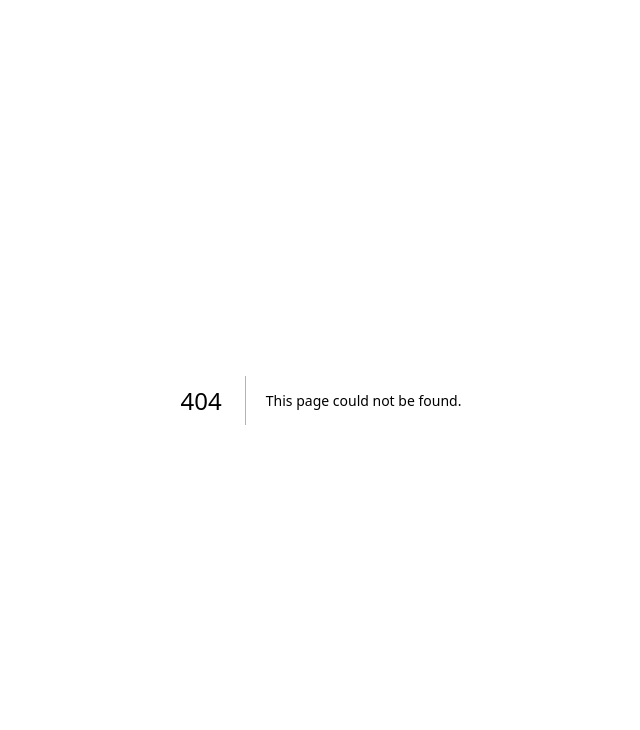
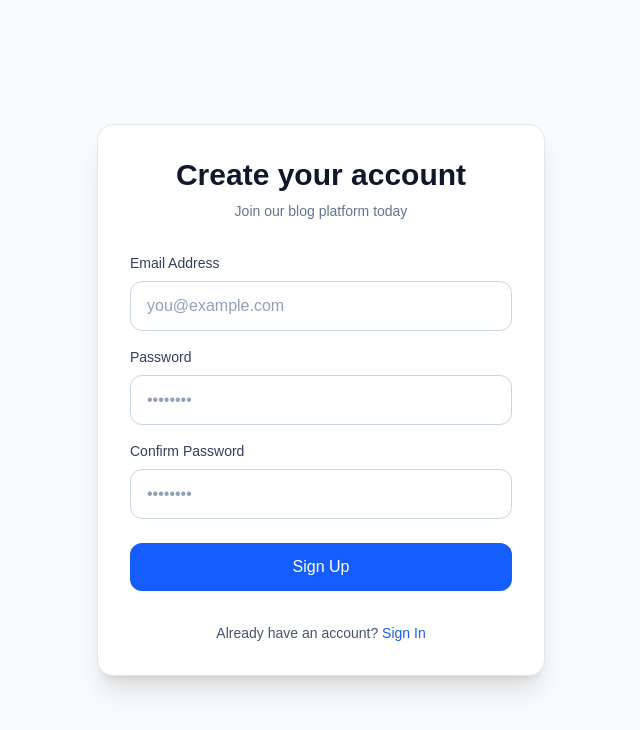
Before and after one commit to Ravindu-Buddhika/blog-app, a Next.js app: page /signup in a window 1280 px wide. Before the commit this address had no page. Shown: the top 730 px of the page, without its empty margins (319-959 px from the left). Built offline with nearby package versions, Linux system fonts and the light colour scheme; no server answers.

Commit message:
feat: implement signup page with clean light mode UI

```diff
--- /dev/null
+++ b/src/app/signup/page.tsx
@@ -0,0 +1,130 @@
+'use client';
+
+import React, { useState } from 'react';
+import { authService } from '@/services/authService';
+import Link from 'next/link';
+
+export default function SignUpPage() {
+  const [email, setEmail] = useState('');
+  const [password, setPassword] = useState('');
+  const [confirmPassword, setConfirmPassword] = useState('');
+  const [loading, setLoading] = useState(false);
+  const [message, setMessage] = useState<{ type: 'success' | 'error'; text: string } | null>(null);
+
+  const handleSignUp = async (e: React.FormEvent) => {
+    e.preventDefault();
+    setLoading(true);
+    setMessage(null);
+
+    if (password !== confirmPassword) {
+      setMessage({ type: 'error', text: 'Passwords do not match!' });
+      setLoading(false);
+      return;
+    }
+
+    if (password.length < 6) {
+      setMessage({ type: 'error', text: 'Password must be at least 6 characters long.' });
+      setLoading(false);
+      return;
+    }
+
+    try {
+      await authService.signUp(email, password);
+
+      setMessage({
+        type: 'success',
+        text: 'Registration successful! Account created.'
+      });
+
+      setEmail('');
+      setPassword('');
+      setConfirmPassword('');
+    } catch (error: any) {
+      setMessage({ type: 'error', text: error.message || 'Something went wrong!' });
+    } finally {
+      setLoading(false);
+    }
+  };
+
+  return (
+    <div className="min-h-screen flex items-center justify-center bg-slate-50 px-4">
+      <div className="max-w-md w-full space-y-8 bg-white p-8 rounded-2xl shadow-xl border border-slate-200">
+
+        <div className="text-center">
+          <h2 className="text-3xl font-extrabold text-slate-900">Create your account</h2>
+          <p className="mt-2 text-sm text-slate-500">
+            Join our blog platform today
+          </p>
+        </div>
+
+        {message && (
+          <div className={`p-4 rounded-lg text-sm text-center border ${
+            message.type === 'success'
+              ? 'bg-emerald-50 text-emerald-700 border-emerald-200'
+              : 'bg-rose-50 text-rose-700 border-rose-200'
+          }`}>
+            {message.text}
+          </div>
+        )}
+
+        <form className="mt-8 space-y-6" onSubmit={handleSignUp}>
+          <div className="space-y-4">
+            <div>
+              <label className="text-sm font-medium text-slate-700 block mb-2">Email Address</label>
+              <input
+                type="email"
+                required
+                value={email}
+                onChange={(e) => setEmail(e.target.value)}
+                className="w-full px-4 py-3 bg-white border border-slate-300 rounded-xl text-slate-900 placeholder:text-slate-400 focus:outline-none focus:ring-2 focus:ring-blue-500 focus:border-transparent transition"
+                placeholder="you@example.com"
+              />
+            </div>
+
+            <div>
+              <label className="text-sm font-medium text-slate-700 block mb-2">Password</label>
+              <input
+                type="password"
+                required
+                value={password}
+                onChange={(e) => setPassword(e.target.value)}
+                className="w-full px-4 py-3 bg-white border border-slate-300 rounded-xl text-slate-900 placeholder:text-slate-400 focus:outline-none focus:ring-2 focus:ring-blue-500 focus:border-transparent transition"
+                placeholder="••••••••"
+              />
+            </div>
+
+            <div>
+              <label className="text-sm font-medium text-slate-700 block mb-2">Confirm Password</label>
+              <input
+                type="password"
+                required
+                value={confirmPassword}
+                onChange={(e) => setConfirmPassword(e.target.value)}
+                className="w-full px-4 py-3 bg-white border border-slate-300 rounded-xl text-slate-900 placeholder:text-slate-400 focus:outline-none focus:ring-2 focus:ring-blue-500 focus:border-transparent transition"
+                placeholder="••••••••"
+              />
+            </div>
+          </div>
+
+          <div>
+            <button
+              type="submit"
+              disabled={loading}
+              className="w-full py-3 px-4 bg-blue-600 hover:bg-blue-700 text-white font-medium rounded-xl focus:outline-none focus:ring-2 focus:ring-blue-500 focus:ring-offset-2 focus:ring-offset-white transition disabled:opacity-50 disabled:cursor-not-allowed"
+            >
+              {loading ? 'Creating account...' : 'Sign Up'}
+            </button>
+          </div>
+        </form>
+
+        <p className="text-center text-sm text-slate-600 mt-4">
+          Already have an account?{' '}
+          <Link href="/login" className="font-medium text-blue-600 hover:text-blue-500 transition">
+            Sign In
+          </Link>
+        </p>
+
+      </div>
+    </div>
+  );
+}
```
